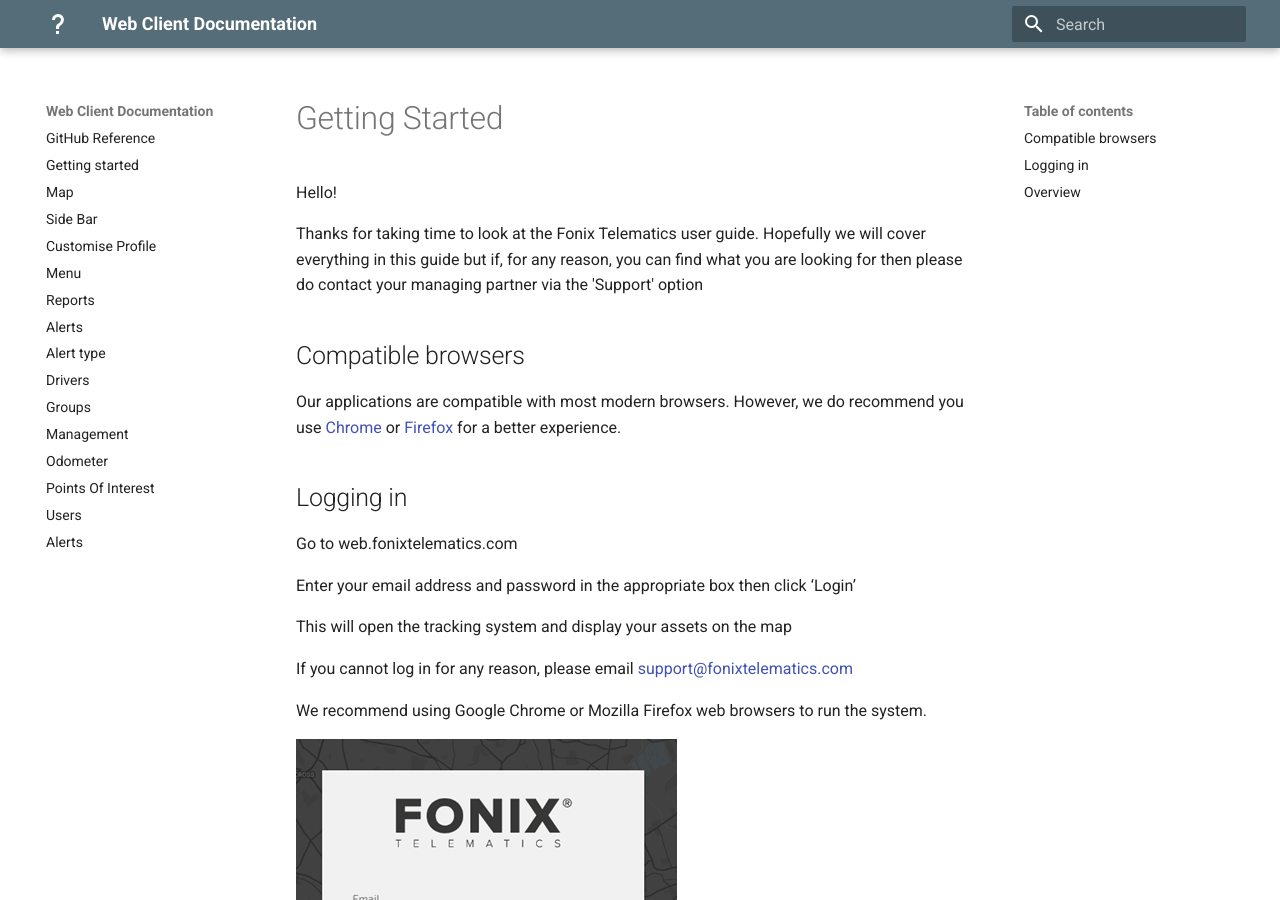
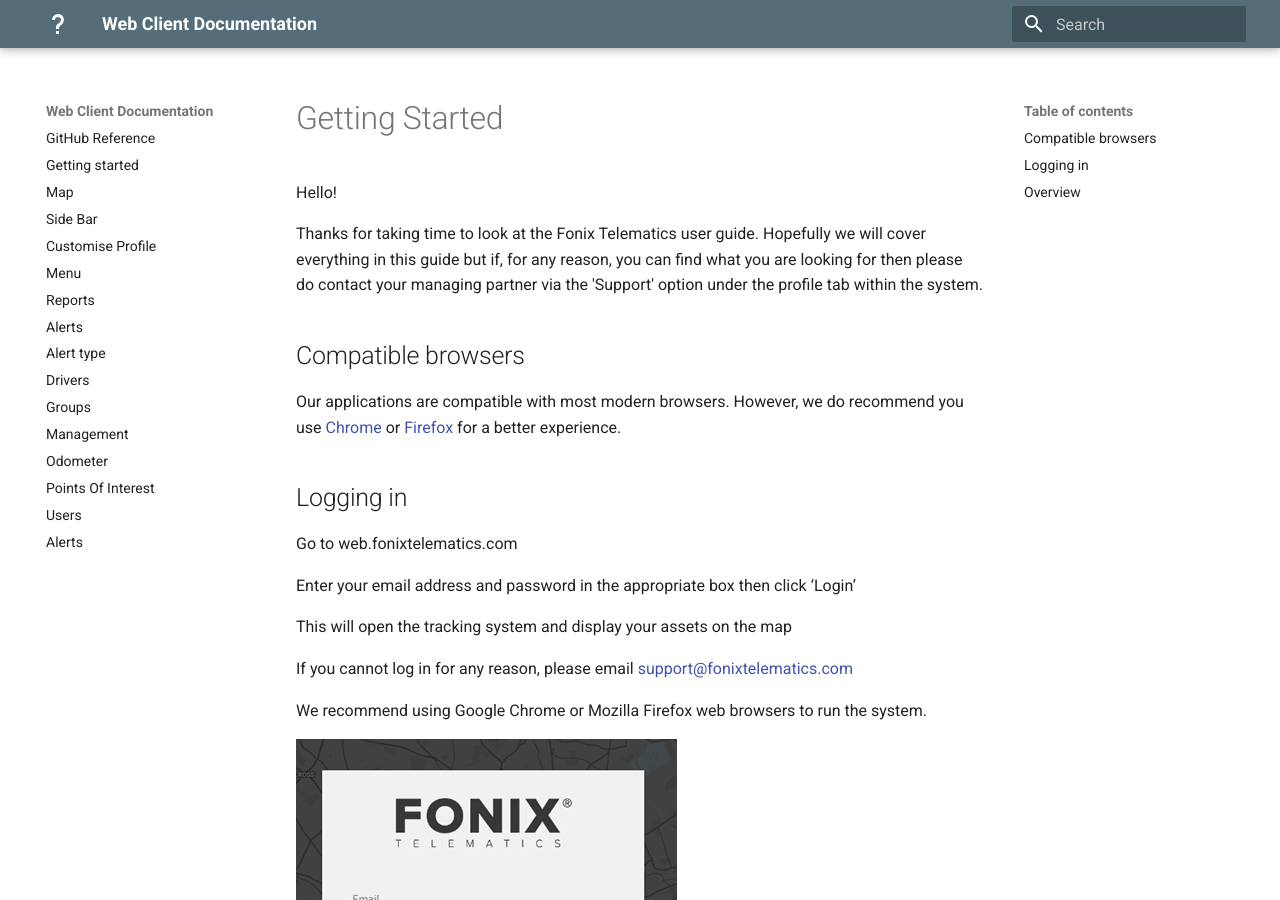
Before and after one commit to fonixtelematics/user-manual, an MkDocs documentation site: the page built from docs/Getting-started.md, in a window 1280 px wide and 900 px high. Built offline with MkDocs 1.6.1 and Material for MkDocs 9.7.7, drawn with Linux system fonts in a browser that asks for light colours.

Commit message:
docs/Getting-started.md updated from https://stackedit.io/

```diff
--- a/docs/Getting-started.md
+++ b/docs/Getting-started.md
@@ -2,7 +2,7 @@
 
 Hello!
 
-Thanks for taking time to look at the Fonix Telematics user guide. Hopefully we will cover everything in this guide but if, for any reason, you can find what you are looking for then please do contact your managing partner via the 'Support' option
+Thanks for taking time to look at the Fonix Telematics user guide. Hopefully we will cover everything in this guide but if, for any reason, you can find what you are looking for then please do contact your managing partner via the 'Support' option under the profile tab within the system.
 
 ## Compatible browsers
 
```
Also changed, not shown: other parts of docs/Getting-started.md (+1 -1 lines).
